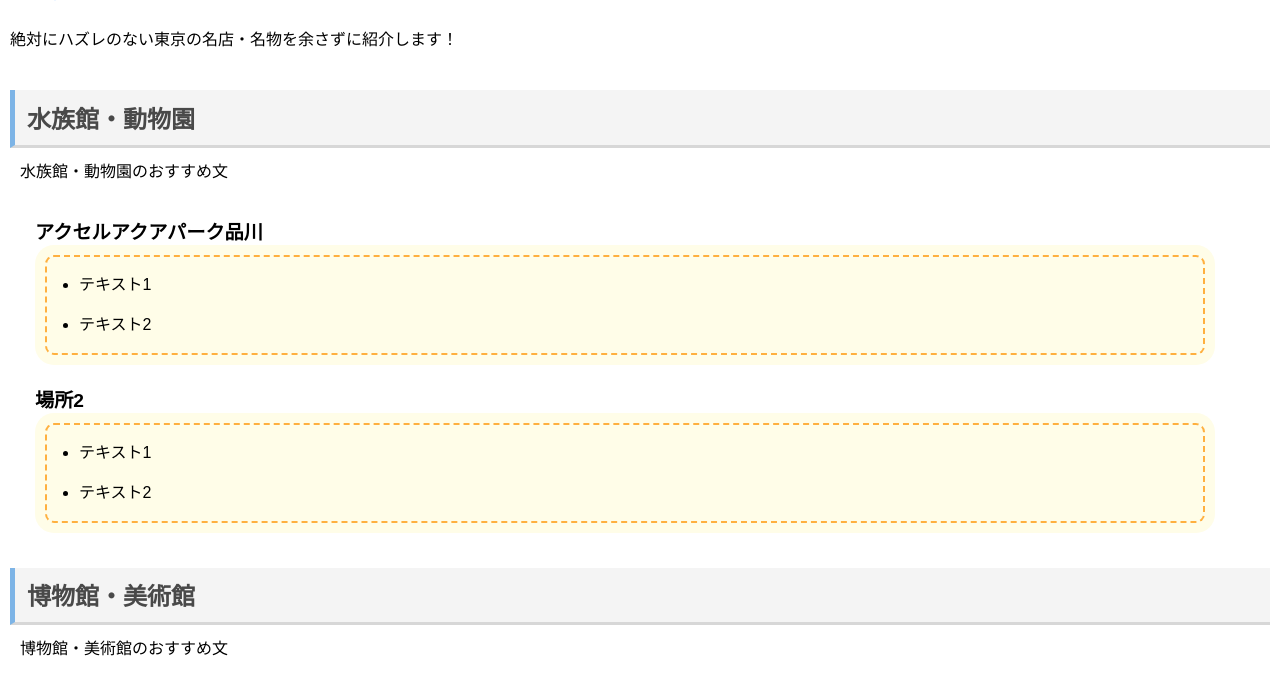
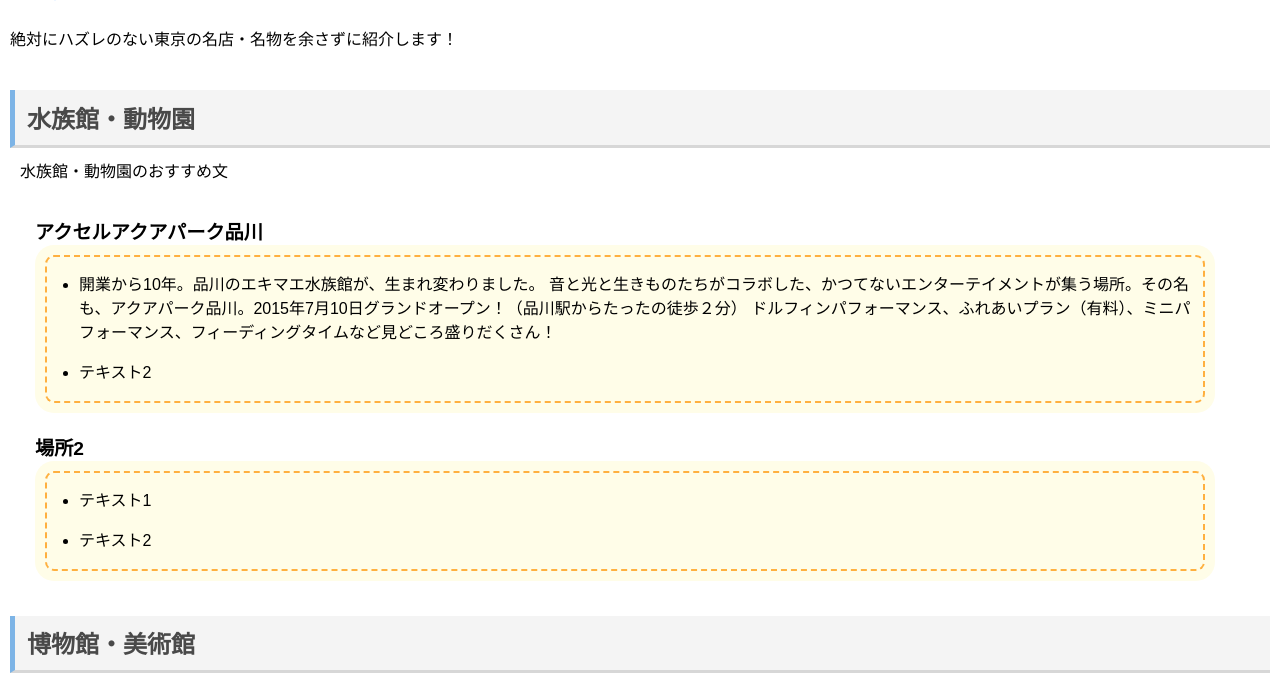
Before and after one commit to hw18a125/kankougaido, a plain HTML site: page index.html in a window 1280 px wide. Shown: the part 108-794 px from the top of the page. Drawn offline with Linux system fonts and the light colour scheme.

Commit message:
水族館変更

```diff
--- a/index.html
+++ b/index.html
@@ -24,7 +24,9 @@
         <dt>アクセルアクアパーク品川</dt>
         <dd>
             <ul>
-                <li>テキスト1</li>
+                <li>開業から10年。品川のエキマエ水族館が、生まれ変わりました。
+音と光と生きものたちがコラボした、かつてないエンターテイメントが集う場所。その名も、アクアパーク品川。2015年7月10日グランドオープン！（品川駅からたったの徒歩２分）
+ドルフィンパフォーマンス、ふれあいプラン（有料）、ミニパフォーマンス、フィーディングタイムなど見どころ盛りだくさん！</li>
                 <li>テキスト2</li>
             </ul>
         </dd>
```
